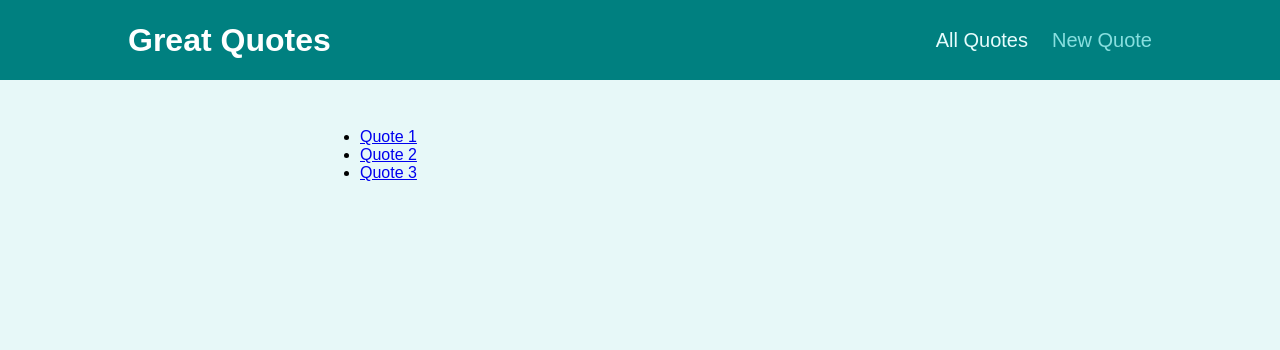
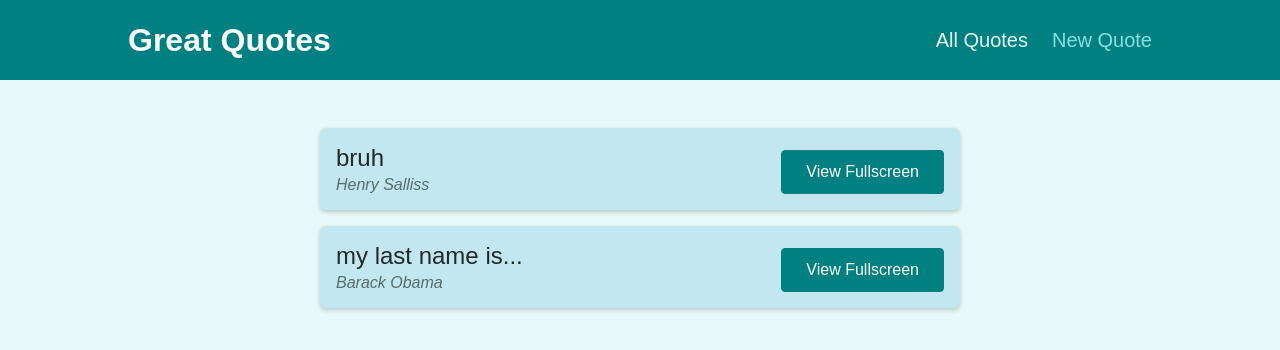
Before and after one commit to henry-salliss/react-router-project, a React (Create React App) app: page /quotes in a window 1280 px wide. Shown: the top 350 px of the page. Built offline with nearby package versions, Linux system fonts and the light colour scheme.

Commit message:
on quotes page the quotes are listed in a better way by rendering QuotesList and on the new quote page QuoteForm is rendered

```diff
--- a/src/components/quotes/QuoteItem.js
+++ b/src/components/quotes/QuoteItem.js
@@ -1,4 +1,5 @@
-import classes from './QuoteItem.module.css';
+import classes from "./QuoteItem.module.css";
+import { Link } from "react-router-dom";
 
 const QuoteItem = (props) => {
   return (
@@ -9,9 +10,9 @@ const QuoteItem = (props) => {
         </blockquote>
         <figcaption>{props.author}</figcaption>
       </figure>
-      <a className='btn'>
+      <Link to={`/quotes/${props.text}/comments`} className="btn">
         View Fullscreen
-      </a>
+      </Link>
     </li>
   );
 };
--- a/src/pages/NewQuote.js
+++ b/src/pages/NewQuote.js
@@ -1,5 +1,11 @@
+import QuoteForm from "../components/quotes/QuoteForm";
+
 const NewQuote = () => {
-  return <p>this is where the user will add a new quote</p>;
+  const quoteSubmitHandler = (quoteData) => {
+    console.log(quoteData);
+  };
+
+  return <QuoteForm onAddQuote={quoteSubmitHandler} />;
 };
 
 export default NewQuote;
--- a/src/pages/Quotes.js
+++ b/src/pages/Quotes.js
@@ -1,19 +1,12 @@
-import { Link } from "react-router-dom";
+import QuoteList from "../components/quotes/QuoteList";
 
 const Quotes = () => {
-  return (
-    <ul>
-      <li>
-        <Link to={"/quotes/q1"}>Quote 1</Link>
-      </li>
-      <li>
-        <Link to={"/quotes/q2"}>Quote 2</Link>
-      </li>
-      <li>
-        <Link to={"/quotes/q3"}>Quote 3</Link>
-      </li>
-    </ul>
-  );
+  const dummyData = [
+    { id: "q1", author: "Henry Salliss", text: "bruh" },
+    { id: "q2", author: "Barack Obama", text: "my last name is..." },
+  ];
+
+  return <QuoteList quotes={dummyData} />;
 };
 
 export default Quotes;
```
Also changed, not shown: 1 other file (tests, documents, lock files or other folders).
